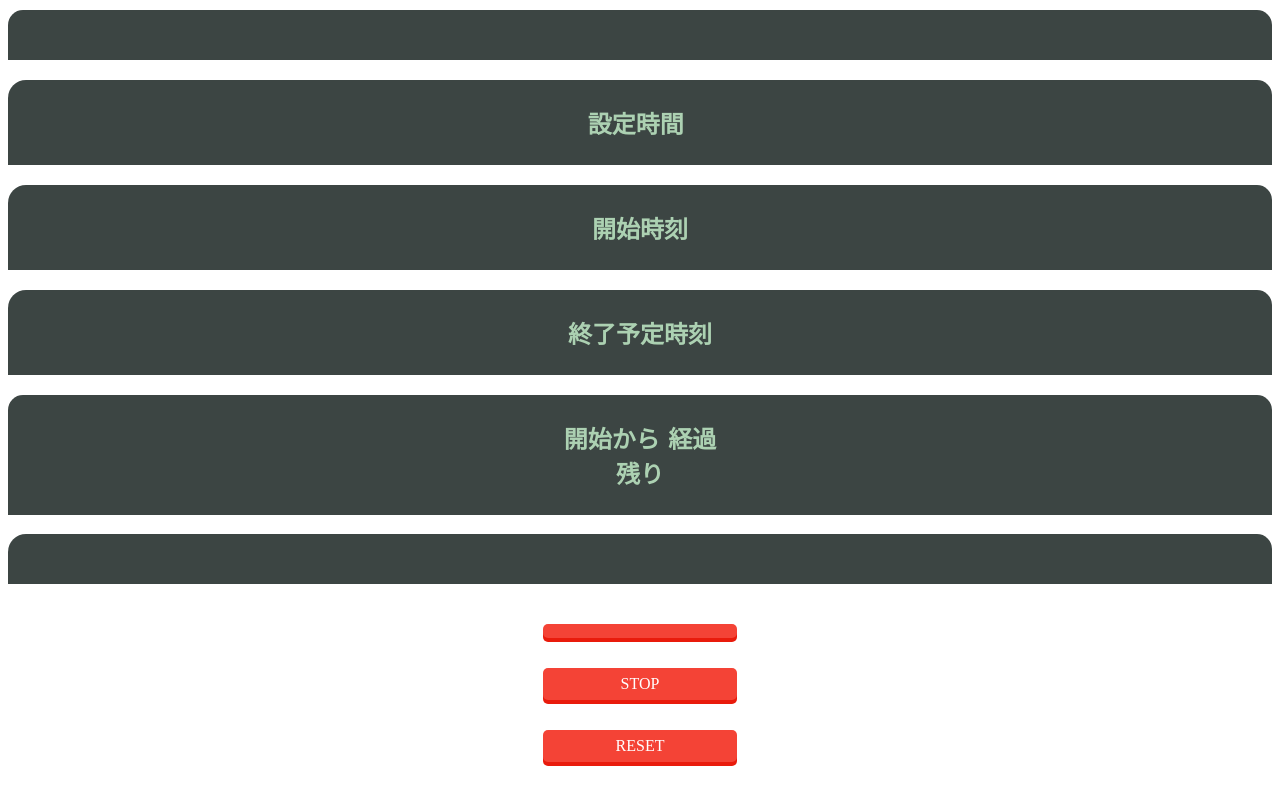
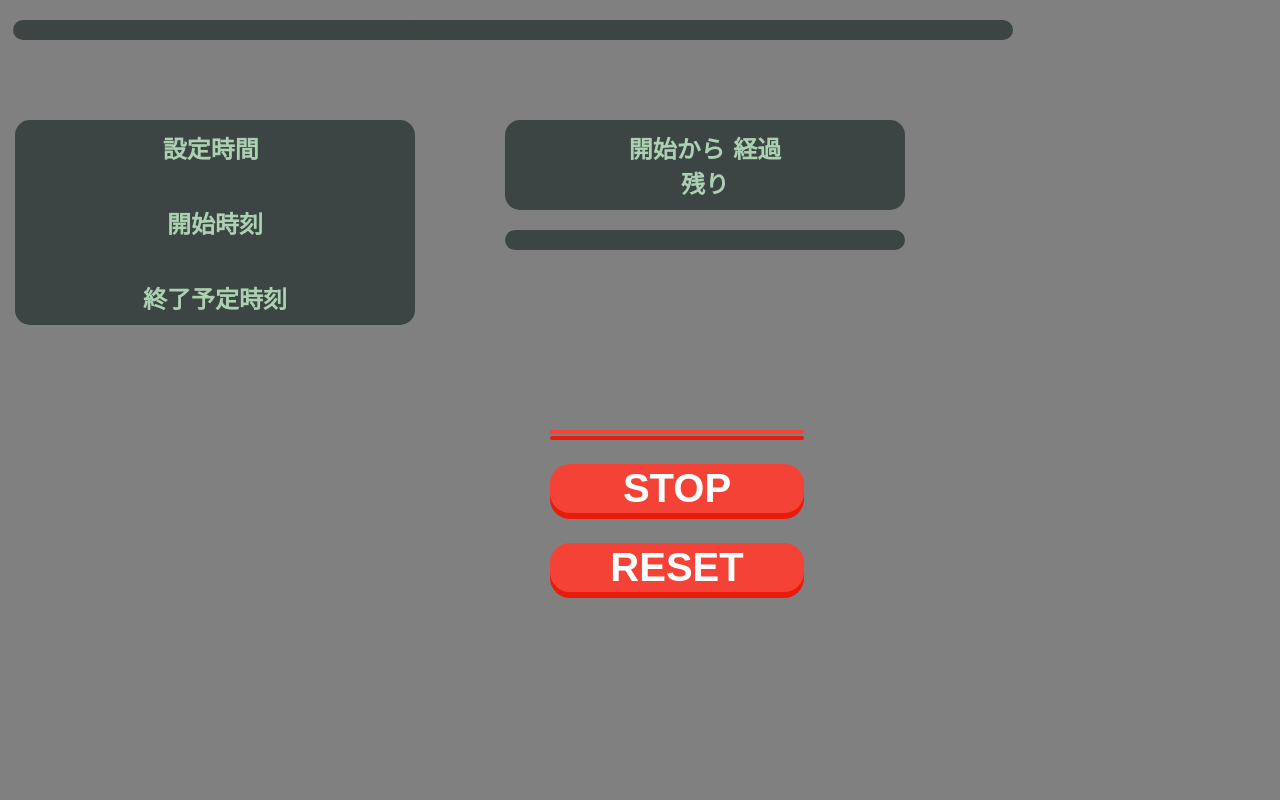
Before and after one commit to momotaro98/momotaro-task-management, a Flask app: template templates/index.html in a window 1280 px wide. Run offline with Flask 2, Linux system fonts and the light colour scheme; the template is opened without the code that fills it, so the values that code supplies are empty.

Commit message:
CSS changed

```diff
--- a/static/css/default.css
+++ b/static/css/default.css
@@ -1,86 +1,60 @@
 body {
     /*text-align: center;*/
+    background: gray;
 }
-#todo {
-    position: relative;
-    top: -10px;
+#task_title{
+    margin: auto 5px;
+    width: 1000px;
     background-color: #3c4543;
-    border-top-left-radius: 15px;
-    border-top-right-radius: 15px;
+    border-radius: 15px;
 }
-#timer {
-    position: relative;
-    top: -10px;
-    background-color: #3c4543;
-    border-top-left-radius: 15px;
-    border-top-right-radius: 15px;
+#init_set{
+    position: absolute;
+    top:100px;
+    left:10px;
+}
+#timer_state{
+    position: absolute;
+    top:100px;
+    left: 500px;
+}
+#Button_set {
+    position: absolute;
+    top: 400px;
+    left: 550px;
 }
 .element {
-    position: relative;
-    top: -10px;
+    margin: 5px;
+    width: 400px;
     background-color: #3c4543;
-    border-top-left-radius: 18px;
-    border-top-right-radius: 15px;
+    border-radius: 15px;
 }
 h2 {
     font-family: Verdana;
     font-weight: bold;
     text-align: center;
-    padding-top: 25px;
-    padding-bottom: 25px;
+    padding-top: 10px;
+    padding-bottom: 10px;
     color: #acd1b2;
 }
-#startButton {
+#startButton, #stopButton, #resetButton{
         margin: 30px auto;
-        width: 180px;
-        border-radius: 5px;
-        box-shadow: 0 4px 0 #e91b0c;
+        width: 250px;
+        border-radius: 20px;
+        box-shadow: 0 6px 0 #e91b0c;
         background: #f44336;
         color: #fff;
         cursor: pointer;
-        padding: 7px;
+        padding: 2px;
         text-align: center;
+        font-family: Arial;
+        font-weight: bold;
+        font-size: 40px;
     }
-    #startButton:hover {
+    #startButton:hover, #stopButton:hover, #resetButton:hover{
         opacity: 0.8;
     }
-    #startButton.pushed {
-        margin-top: 32px;
-        box-shadow: 0 2px 0 #e91b0c;
-    }
-#stopButton {
-        margin: 30px auto;
-        width: 180px;
-        border-radius: 5px;
-        box-shadow: 0 4px 0 #e91b0c;
-        background: #f44336;
-        color: #fff;
-        cursor: pointer;
-        padding: 7px;
-        text-align: center;
-    }
-    #stopButton:hover {
-        opacity: 0.8;
-    }
-    #stopButton.pushed {
-        margin-top: 32px;
-        box-shadow: 0 2px 0 #e91b0c;
-    }
-#resetButton {
-        margin: 30px auto;
-        width: 180px;
-        border-radius: 5px;
-        box-shadow: 0 4px 0 #e91b0c;
-        background: #f44336;
-        color: #fff;
-        cursor: pointer;
-        padding: 7px;
-        text-align: center;
-    }
-    #resetButton:hover {
-        opacity: 0.8;
-    }
-    #resetButton.pushed {
+    #startButton.pushed, #stopButton.pushed, #resetButton.pushed, {
         margin-top: 32px;
         box-shadow: 0 2px 0 #e91b0c;
     }
--- a/templates/index.html
+++ b/templates/index.html
@@ -1,8 +1,11 @@
 {% extends "layout.html" %}
 {% block content %}
-<div id="todo">
+<div id="task_title">
+    <div class="element" id="todo">
         <h2>{{ todo_name }}</h2>
     </div>
+</div>
+<div id="init_set">
     <div class="element" id="set_time">
         <h2>
             設定時間&nbsp;
@@ -13,19 +16,17 @@
                 {{ (set_time // 60) % 60}}&nbsp;分
             {% endif %}
         </h2>
-</div>
-<div class="element">
         <h2>
             開始時刻
             <span id="start_time"></span>
         </h2>
-</div>
-<div class="element">
         <h2>
             終了予定時刻
             <span id="end_time"></span>
         </h2>
     </div>
+</div>
+<div id="timer_state">
     <div class="element" id="timer">
         <h2>
             開始から
@@ -49,6 +50,8 @@
             <span id="now_status"></span>
         </h2>
     </div>
+</div>
+<div id="Button_set">
     <div class="Button" id="startButton">
     </div>
     <div class="Button" id="stopButton">
@@ -56,6 +59,7 @@
     </div>
     <div class="Button" id="resetButton">
         RESET
+    </div>
 </div>
 <script>
     {% if set_time %}
```
Lines whose indentation alone changed are shown as unchanged.
